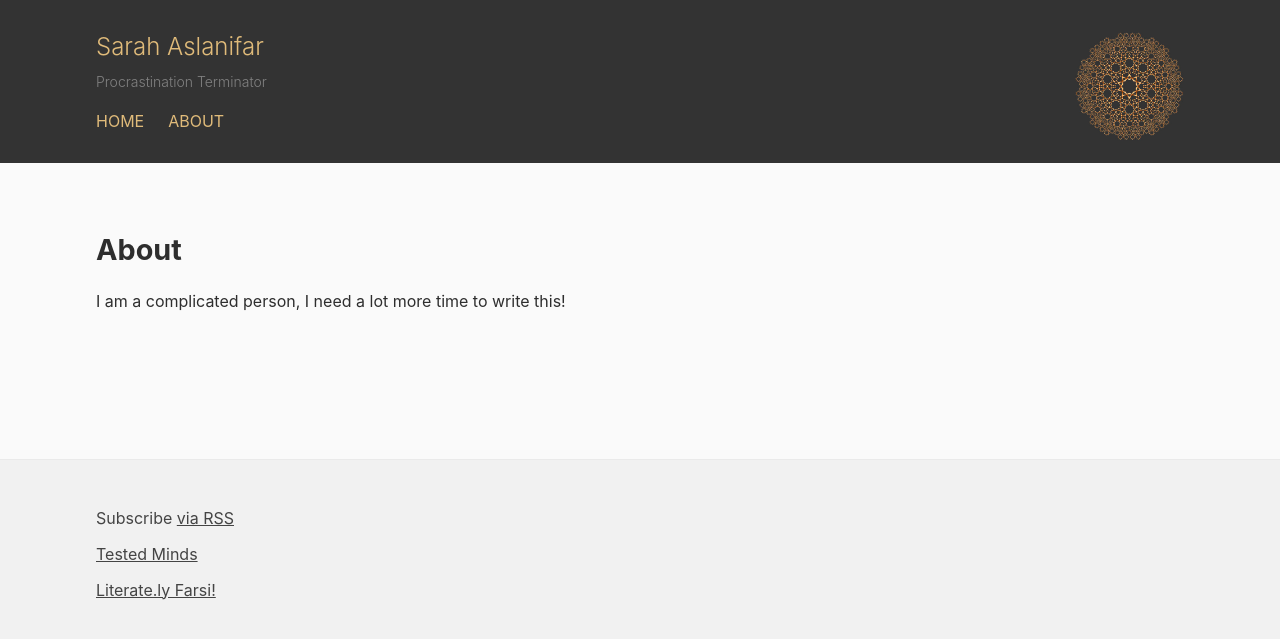
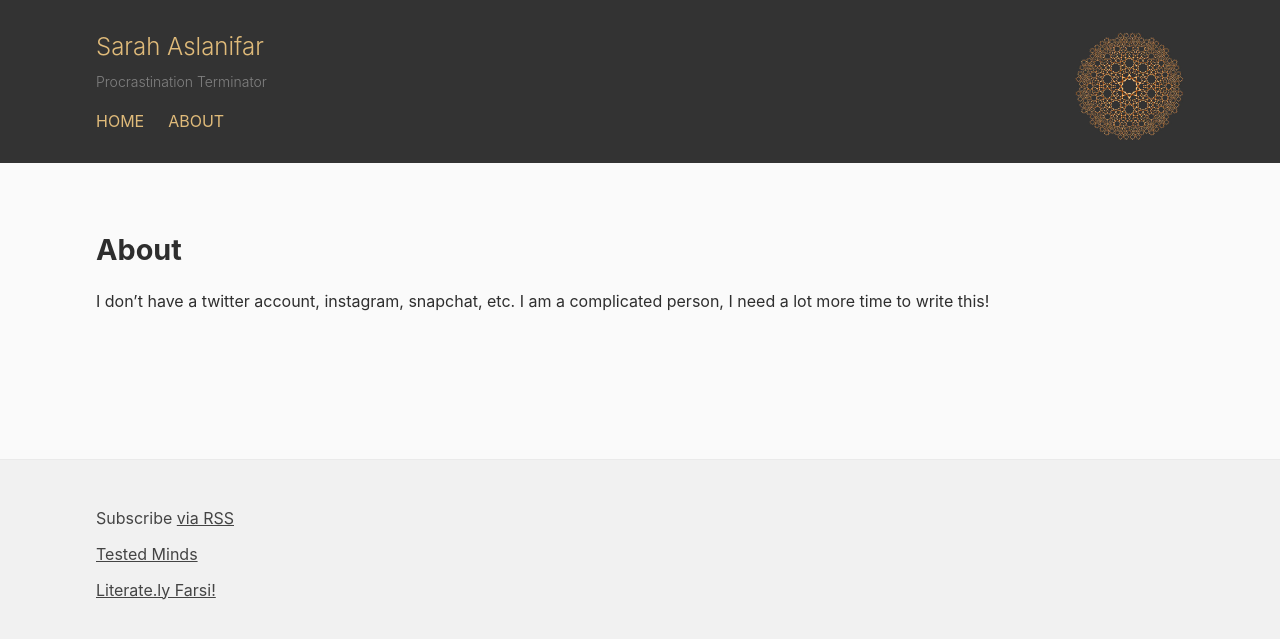
Before and after one commit to saslani/saslani.github.io, a Jekyll site: the page built from about.md, in a window 1280 px wide. Shown: the top 639 px of the page. Built offline with Jekyll 4.4.1, drawn with Linux system fonts in a browser that asks for light colours.

Commit message:
Update about.md

```diff
--- a/about.md
+++ b/about.md
@@ -3,4 +3,5 @@ layout: page
 title: About
 permalink: /about/
 ---
- I am a complicated person, I need a lot more time to write this!
+I don't have a twitter account, instagram, snapchat, etc.
+I am a complicated person, I need a lot more time to write this!
```
